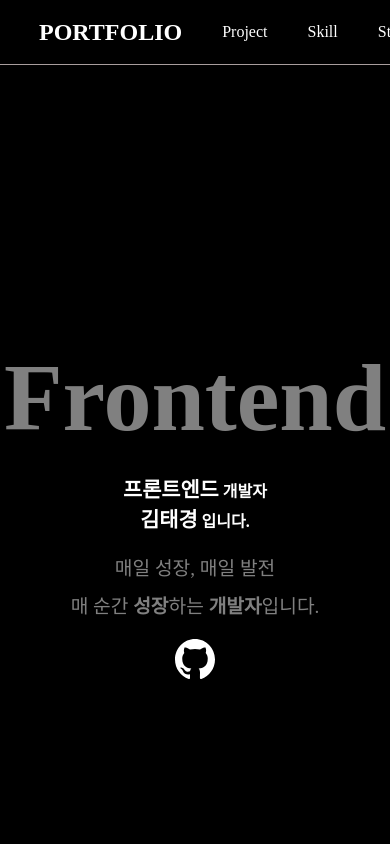
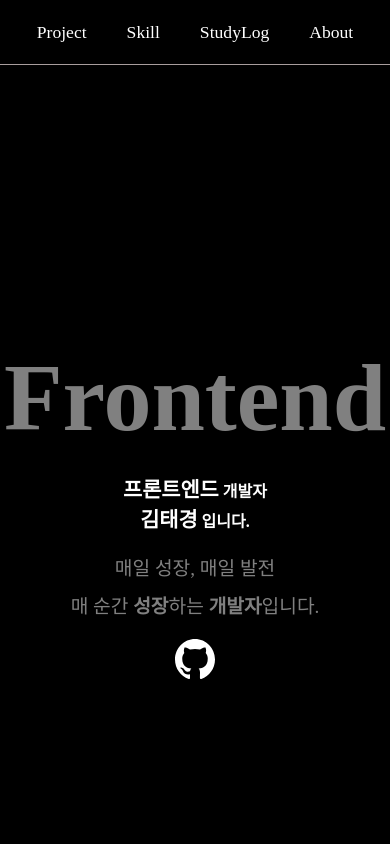
Before and after one commit to teakyungg/Frontend-Portfolio, a Next.js app: page / in a window 390 px wide. Shown: the top 844 px of the page. Built offline with nearby package versions, Linux system fonts and the light colour scheme; a web font is replaced by a local one.

Commit message:
feat/Header add responsive

```diff
--- a/src/component/Header/Header.module.css
+++ b/src/component/Header/Header.module.css
@@ -15,22 +15,23 @@
     margin: 0 auto;
 
     display: flex;
-    justify-content: space-between;
+    justify-content: center;
     align-items: center;
     gap: 20px;
 
     .title {
+      display: none;
       font-size: 1.5em;
       font-weight: 600;
     }
 
     .list {
       display: flex;
+      font-size: 1.1em;
 
       li {
         cursor: pointer;
         font-family: "YeongwolTTF-Regular";
-        font-size: 1em;
         padding: 20px;
       }
 
@@ -41,4 +42,14 @@
   }
 }
 
-/* 헤더 반응형 조절하기 */
+@media (min-width: 767px) {
+  .header {
+    .inner {
+      justify-content: space-between;
+
+      .title {
+        display: block;
+      }
+    }
+  }
+}
--- a/src/component/Header/Header.tsx
+++ b/src/component/Header/Header.tsx
@@ -2,20 +2,23 @@
 import Link from "next/link";
 import styles from "./Header.module.css";
 
+import gsap from "gsap";
+import { ScrollToPlugin } from "gsap/ScrollToPlugin";
+gsap.registerPlugin(ScrollToPlugin);
+
 export default function Header() {
   const linkName = ["Project", "Skill", "StudyLog", "About"]; // 링크 제목
-  const scrollLoction = [850, 1500, 2000, 2520]; // 버튼 클릭 시 스크롤 포지션
 
-  const scrollToCustomPosition = (i: number) => {
-    window.scrollTo({
-      top: scrollLoction[i],
-      behavior: "smooth", // 부드럽게 이동
+  const scrollToTarget = (id: string) => {
+    const headerEl = document.querySelector("header"); // 또는 너의 헤더 클래스 선택자
+    const headerH = headerEl ? headerEl.getBoundingClientRect().height : 0;
+
+    gsap.to(window, {
+      duration: 0.8,
+      scrollTo: { y: `#${id}`, offsetY: headerH, autoKill: true },
+      ease: "power2.out",
     });
   };
-
-  const linkItem = linkName.map((i, index) => (
-    <li key={i} onClick={() => {scrollToCustomPosition(index);}}>{i}</li>
-  ));
 
   return (
     <header className={styles.header}>
@@ -23,7 +26,18 @@ export default function Header() {
         <Link href={"/"} className={styles.title}>
           PORTFOLIO
         </Link>
-        <ul className={styles.list}>{linkItem}</ul>
+        <ul className={styles.list}>
+          {linkName.map((i) => (
+            <li
+              key={i}
+              onClick={() => {
+                scrollToTarget(i);
+              }}
+            >
+              {i}
+            </li>
+          ))}
+        </ul>
       </div>
     </header>
   );
```
